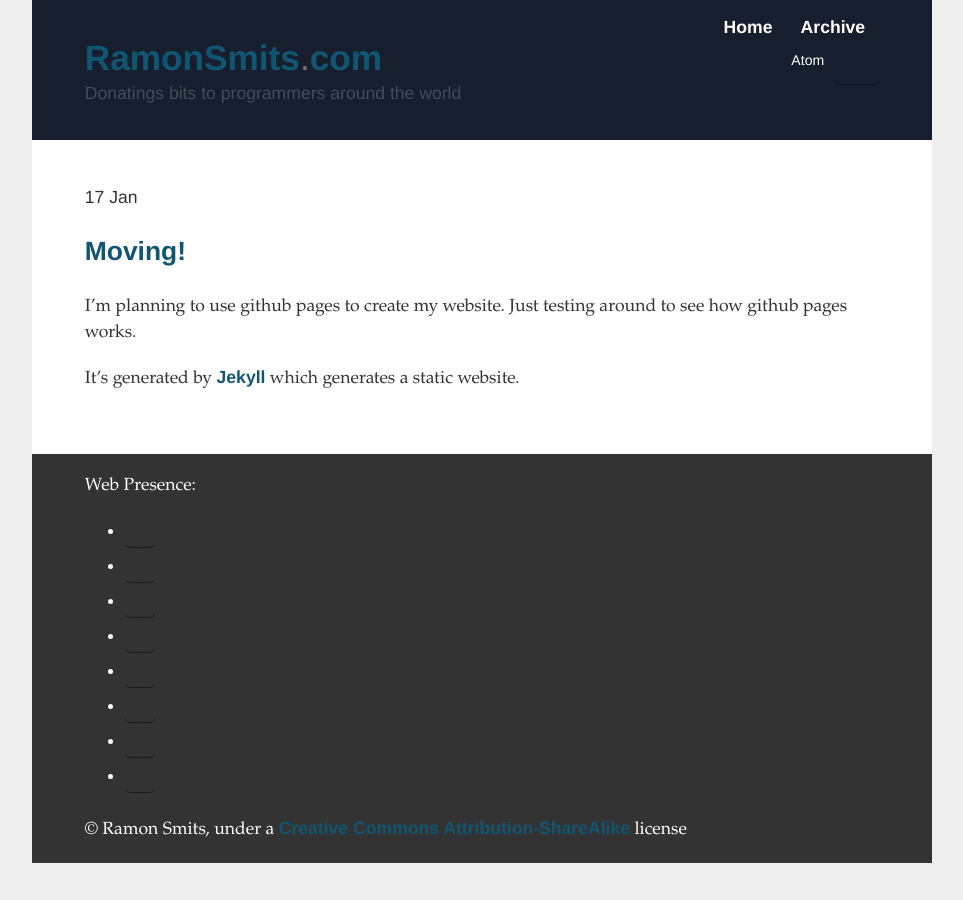
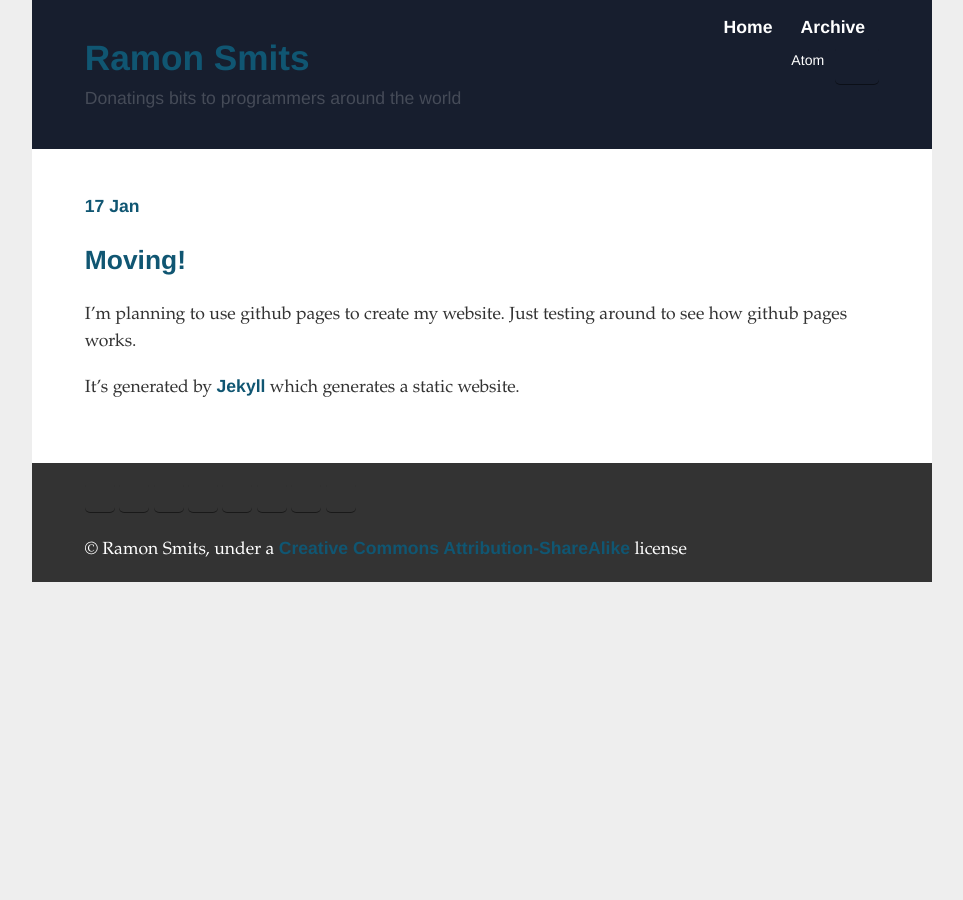
Before and after one commit to ramonsmits/ramonsmits.github.com, a Jekyll site: the page built from index.html, in a window 1280 px wide. Shown: the whole page, without its empty margins (158-1121 px from the left). Built offline with Jekyll 4.4.1, drawn with Linux system fonts in a browser that asks for light colours.

Commit message:
Adjusted header and title of front page to not include .com Social media icons not put in a ul list

```diff
--- a/_layouts/default.html
+++ b/_layouts/default.html
@@ -27,24 +27,22 @@
 				<a href="/rss.xml" class="fc-webicon rss">RSS</a>
 			</div>
 		</nav>
-        <h1><a href="{{ base.url }}/">RamonSmits<span>.</span>com</a></h1><span>Donatings bits to programmers around the world</span>
+		<h1><a href="{{ base.url }}/">Ramon Smits</h1>
+		<span>Donatings bits to programmers around the world</span>
 	</header>
 	<section role="main">
 	{{ content }}
 	</section>
 	<footer>
 		<p>
-		Web Presence:
-		<ul>
-			<li><a href="http://twitter.com/ramonsmits/" class="fc-webicon twitter">Twitter</a></li>
-			<li><a href="skype:ramon.smits" class="fc-webicon skype">Skype</a></li>
-			<li><a href="http://github.com/ramonsmits" class="fc-webicon github">GitHub</a></li>
-			<li><a href="http://flickr.com/ramonsmits" class="fc-webicon flickr">Flickr</a></li>
-			<li><a href="https://plus.google.com/u/0/107275864179177698503" rel="publisher" class="fc-webicon googleplus">Google+</a></li>
-			<li><a href="http://open.spotify.com/user/ramonsmits" class="fc-webicon spotify">Spotify</a></li>
-			<li><a href="https://www.facebook.com/ramon.smits" class="fc-webicon facebook">Facebook</a></li>
-			<li><a href="http://youtube.com/exyll" class="fc-webicon youtube">YouTube</a></li>
-		</ul>
+			<a href="http://twitter.com/ramonsmits/" class="fc-webicon twitter">Twitter</a>
+			<a href="skype:ramon.smits" class="fc-webicon skype">Skype</a>
+			<a href="http://github.com/ramonsmits" class="fc-webicon github">GitHub</a>
+			<a href="http://flickr.com/ramonsmits" class="fc-webicon flickr">Flickr</a>
+			<a href="https://plus.google.com/u/0/107275864179177698503" rel="publisher" class="fc-webicon googleplus">Google+</a>
+			<a href="http://open.spotify.com/user/ramonsmits" class="fc-webicon spotify">Spotify</a>
+			<a href="https://www.facebook.com/ramon.smits" class="fc-webicon facebook">Facebook</a>
+			<a href="http://youtube.com/exyll" class="fc-webicon youtube">YouTube</a>
 		</p>
 		<p>&copy; Ramon Smits, under a <a href="http://creativecommons.org/licenses/by-sa/3.0/">Creative Commons Attribution-ShareAlike</a> license</p>
 	</footer>
--- a/index.html
+++ b/index.html
@@ -1,6 +1,6 @@
 ---
 layout: default
-title: RamonSmits.com, Donatings bits to programmers around the world
+title: Ramon Smits
 ---
 <article>
   <time datetime="{{ site.posts.first.date | xmlschema }}">{{ site.posts.first.date | date: "%d %b" }}</time>
```
Lines whose indentation alone changed are shown as unchanged.
